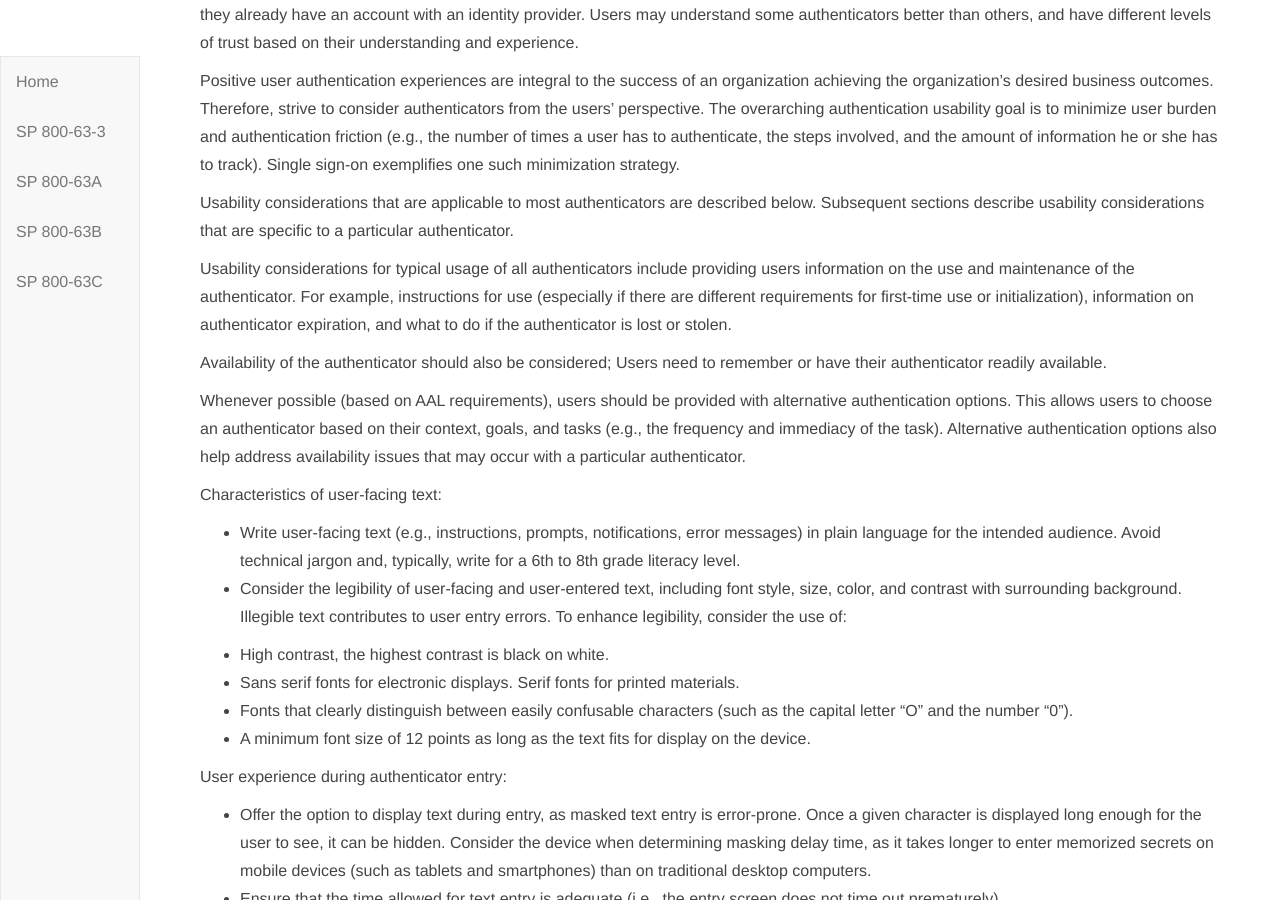
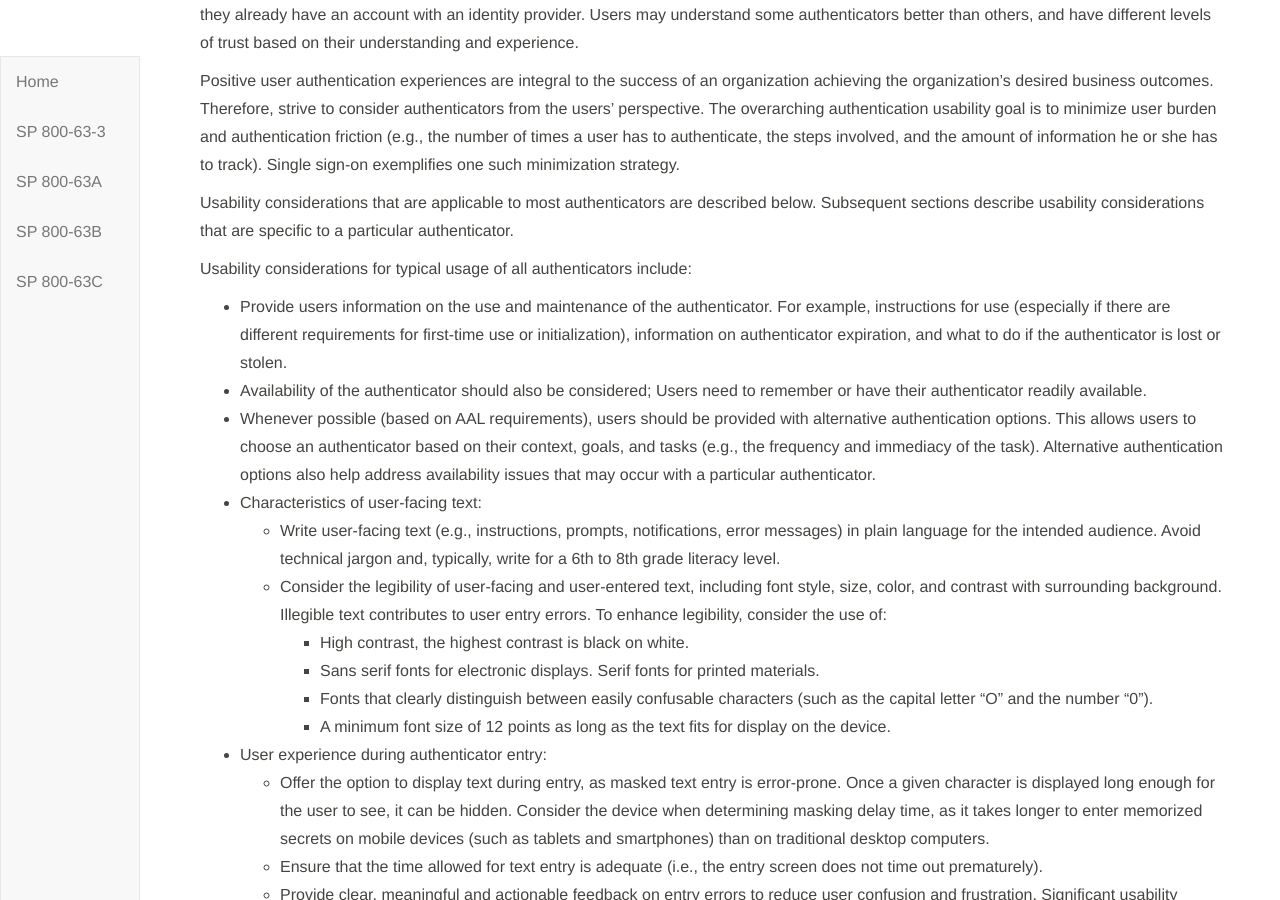
Before and after one commit to usnistgov/800-63-3, a Jekyll site: the page built from sp800-63b/sec10_usability.md, in a window 1280 px wide and 900 px high, scrolled down 1262 px. Built offline with Jekyll 4.4.1, drawn with Linux system fonts in a browser that asks for light colours; our own code applies the rules of GitHub Pages for plain Markdown files; some of the changed text lies outside the part shown.

Commit message:
Reverting back to previous format for 63B Usability

```diff
--- a/sp800-63b/sec10_usability.md
+++ b/sp800-63b/sec10_usability.md
@@ -36,41 +36,32 @@ Positive user authentication experiences are integral to the success of an organ
 
 Usability considerations that are applicable to most authenticators are described below. Subsequent sections describe usability considerations that are specific to a particular authenticator.
 
-Usability considerations for typical usage of all authenticators include providing users information on the use and maintenance of the authenticator. For example, instructions for use (especially if there are different requirements for first-time use or initialization), information on authenticator expiration, and what to do if the authenticator is lost or stolen.
+Usability considerations for typical usage of all authenticators include:
 
-Availability of the authenticator should also be considered; Users need to remember or have their authenticator readily available.
-
-Whenever possible (based on AAL requirements), users should be provided with alternative authentication options. This allows users to choose an authenticator based on their context, goals, and tasks (e.g., the frequency and immediacy of the task). Alternative authentication options also help address availability issues that may occur with a particular authenticator.
-
-Characteristics of user-facing text:
-
-
-* Write user-facing text (e.g., instructions, prompts, notifications, error messages) in plain language for the intended audience. Avoid technical jargon and, typically, write for a 6th to 8th grade literacy level.
-* Consider the legibility of user-facing and user-entered text, including font style, size, color, and contrast with surrounding background. Illegible text contributes to user entry errors. To enhance legibility, consider the use of:
-
-
- * High contrast, the highest contrast is black on white.
- * Sans serif fonts for electronic displays. Serif fonts for printed materials.
- * Fonts that clearly distinguish between easily confusable characters (such as the capital letter "O" and the number "0").
- * A minimum font size of 12 points as long as the text fits for display on the device.
-
-
-User experience during authenticator entry:
-
-
-* Offer the option to display text during entry, as masked text entry is error-prone. Once a given character is displayed long enough for the user to see, it can be hidden. Consider the device when determining masking delay time, as it takes longer to enter memorized secrets on mobile devices (such as tablets and smartphones) than on traditional desktop computers.
-* Ensure that the time allowed for text entry is adequate (i.e., the entry screen does not time out prematurely).
-* Provide clear, meaningful and actionable feedback on entry errors to reduce user confusion and frustration. Significant usability implications arise when users do not know they have entered text incorrectly.
-* Allow at least 10 entry attempts for authenticators requiring the entry of the authenticator output by the user. The longer and more complex the entry text, the greater the likelihood of user entry errors.
-* Provide clear, meaningful feedback on number of remaining allowed attempts. For rate limiting (throttling), inform users how long they have to wait until the next attempt to reduce confusion and frustration.
-
-Minimize the impact of form-factor constraints, such as limited touch and display areas on mobile devices:
-* Larger touch areas improve usability for text entry since typing on small devices is significantly more error prone and time consuming than typing on a full size keyboard. The smaller the onscreen keyboard, the more difficult it is to type, due to the size of the input mechanism (e.g., a finger) relative to the size of the on-screen target.
-* Follow good user interface and information design for small displays.
+* Provide users information on the use and maintenance of the authenticator. For example, instructions for use (especially if there are different requirements for first-time use or initialization), information on authenticator expiration, and what to do if the authenticator is lost or stolen.
+* Availability of the authenticator should also be considered; Users need to remember or have their authenticator readily available.
+* Whenever possible (based on AAL requirements), users should be provided with alternative authentication options. This allows users to choose an authenticator based on their context, goals, and tasks (e.g., the frequency and immediacy of the task). Alternative authentication options also help address availability issues that may occur with a particular authenticator.
+* Characteristics of user-facing text:
+  * Write user-facing text (e.g., instructions, prompts, notifications, error messages) in plain language for the intended audience. Avoid technical jargon and, typically, write for a 6th to 8th grade literacy level.
+  * Consider the legibility of user-facing and user-entered text, including font style, size, color, and contrast with surrounding background. Illegible text contributes to user entry errors. To enhance legibility, consider the use of:
+    * High contrast, the highest contrast is black on white.
+    * Sans serif fonts for electronic displays. Serif fonts for printed materials.
+    * Fonts that clearly distinguish between easily confusable characters (such as the capital letter "O" and the number "0").
+    * A minimum font size of 12 points as long as the text fits for display on the device.
+* User experience during authenticator entry:
+  * Offer the option to display text during entry, as masked text entry is error-prone. Once a given character is displayed long enough for the user to see, it can be hidden. Consider the device when determining masking delay time, as it takes longer to enter memorized secrets on mobile devices (such as tablets and smartphones) than on traditional desktop computers.
+  * Ensure that the time allowed for text entry is adequate (i.e., the entry screen does not time out prematurely).
+  * Provide clear, meaningful and actionable feedback on entry errors to reduce user confusion and frustration. Significant usability implications arise when users do not know they have entered text incorrectly.
+  * Allow at least 10 entry attempts for authenticators requiring the entry of the authenticator output by the user. The longer and more complex the entry text, the greater the likelihood of user entry errors.
+  * Provide clear, meaningful feedback on number of remaining allowed attempts. For rate limiting (throttling), inform users how long they have to wait until the next attempt to reduce confusion and frustration.
+* Minimize the impact of form-factor constraints, such as limited touch and display areas on mobile devices:
+  * Larger touch areas improve usability for text entry since typing on small devices is significantly more error prone and time consuming than typing on a full size keyboard. The smaller the onscreen keyboard, the more difficult it is to type, due to the size of the input mechanism (e.g., a finger) relative to the size of the on-screen target.
+  * Follow good user interface and information design for small displays.
 
 Intermittent events include events such as reauthentication, account lock-out, expiration, revocation, damage, loss, theft, and non-functional software.
 
 Usability considerations for intermittent events across authenticator types include:
+
 * To prevent users from needing to reauthenticate due to user inactivity, prompt users in order to trigger activity just before (e.g., 2 minutes before) an inactivity timeout would otherwise occur.
 * Prompt users with adequate time (e.g., 1 hour) to save their work before the fixed periodic reauthentication event required regardless of user activity.
 * Clearly communicate how and where to acquire technical assistance. For example, provide users with information such as a link to an online self-service feature, chat sessions or a phone number for help desk support. Ideally, sufficient information can be provided to enable users to recover from intermittent events on their own without outside intervention.
@@ -111,9 +101,8 @@ Users use the authenticator (physical or electronic record) to look up the appro
 
 Usability considerations for typical usage include:
 
-User experience during entry of look-up secrets.
-
-* Consider the prompts' complexity and size. The larger the subset of secrets a user is prompted to look up, the greater the usability implications are, both the cognitive workload and physical difficulty during entry.
+* User experience during entry of look-up secrets.
+  * Consider the prompts' complexity and size. The larger the subset of secrets a user is prompted to look up, the greater the usability implications are, both the cognitive workload and physical difficulty during entry.
 
 #### 10.2.3. Out of Band
 **_Typical Usage_**
@@ -121,6 +110,7 @@ User experience during entry of look-up secrets.
 Out of band authentication requires users have access to a primary and secondary communication channel.
 
 Usability considerations for typical usage:
+
 * Notify users of the receipt of a secret on a locked device. However, if the user locked the out of band device, the user is required to authenticate to the device to access the secret (so that the secret is not displayed on a locked device screen).
 * Depending on the implementation, consider form-factor constraints as they are particularly problematic when users must enter text on mobile devices. Providing larger touch areas will improve usability for entering secrets on mobile devices.
 * A better usability option is to offer features that do not require text entry on mobile devices (e.g., a single tap on the screen, or a copy feature so users can copy and paste the out of band secrets). Providing users such features is particularly helpful when the primary and secondary channels are on the same device. For example, it is difficult for users to transfer the authentication secret on a smartphone because they must switch back and forth—potentially multiple times—between the out of band application and the primary channel.
@@ -132,12 +122,12 @@ Users access the OTP generated by the single-factor OTP device. The authenticato
 
 Usability considerations for typical usage include:
 
-Authenticator output allows at least one minute between changes, but ideally allows users the full 2 minutes as specified in the requirement that the nonce be changed at least once every 2 minutes. Users need adequate time to enter the authenticator output (including looking back and forth between the single-factor OTP device and the entry screen).
+* Authenticator output allows at least one minute between changes, but ideally allows users the full 2 minutes as specified in the requirement that the nonce be changed at least once every 2 minutes. Users need adequate time to enter the authenticator output (including looking back and forth between the single-factor OTP device and the entry screen).
 
-Depending on the implementation, the following are additional usability considerations for implementers:
+* Depending on the implementation, the following are additional usability considerations for implementers:
 
-* If the single-factor OTP device supplies its output via an electronic interface such as USB, this is preferable since users do not have to manually enter the authenticator output. However, if a physical input (such as pressing a button) is required to operate, the location of the USB ports could pose usability difficulties. For example, the USB ports of some computers are located on the back of the computer and will be difficult for users to reach.
-* Limited availability of a direct computer interface such as a USB port could pose usability difficulties. For example, the number of USB ports on laptop computers is often very limited; this may force users to unplug other USB peripherals in order to use the single-factor OTP device.
+  * If the single-factor OTP device supplies its output via an electronic interface such as USB, this is preferable since users do not have to manually enter the authenticator output. However, if a physical input (such as pressing a button) is required to operate, the location of the USB ports could pose usability difficulties. For example, the USB ports of some computers are located on the back of the computer and will be difficult for users to reach.
+  * Limited availability of a direct computer interface such as a USB port could pose usability difficulties. For example, the number of USB ports on laptop computers is often very limited; this may force users to unplug other USB peripherals in order to use the single-factor OTP device.
 
 #### 10.2.5. Multi-factor OTP Device
 **_Typical Usage_**
@@ -146,11 +136,10 @@ Users access the OTP generated by the multi-factor OTP device through a second a
 
 Usability considerations for typical usage include:
 
-User experience during manual entry of the authenticator output.
-
-* For time-based OTP, provide a grace period in addition to the time during which the OTP is displayed. For example, if the authenticator output changes every minute, allow users the full 2 minutes specified [Section 5.1.4.1](#sfotpa). Users need adequate time to enter the authenticator output (including looking back and forth between the multi-factor OTP device and the entry screen).
-* Consider form-factor constraints if users must unlock the multi-factor OTP device via an integral entry pad or enter the authenticator output on mobile devices. Typing on small devices is significantly more error prone and time-consuming than typing on a traditional keyboard. The smaller the integral entry pad and onscreen keyboard, the more difficult it is to type. Providing larger touch areas improves usability for unlocking the multi-factor OTP device or entering the authenticator output on mobile devices.
-* Limited availability of a direct computer interface like a USB port could pose usability difficulties. For example, laptop computers often have a limited number of USB ports, which may force users to unplug other USB peripherals to use the multi-factor OTP device.
+* User experience during manual entry of the authenticator output.
+  * For time-based OTP, provide a grace period in addition to the time during which the OTP is displayed. For example, if the authenticator output changes every minute, allow users the full 2 minutes specified [Section 5.1.4.1](#sfotpa). Users need adequate time to enter the authenticator output (including looking back and forth between the multi-factor OTP device and the entry screen).
+  * Consider form-factor constraints if users must unlock the multi-factor OTP device via an integral entry pad or enter the authenticator output on mobile devices. Typing on small devices is significantly more error prone and time-consuming than typing on a traditional keyboard. The smaller the integral entry pad and onscreen keyboard, the more difficult it is to type. Providing larger touch areas improves usability for unlocking the multi-factor OTP device or entering the authenticator output on mobile devices.
+  * Limited availability of a direct computer interface like a USB port could pose usability difficulties. For example, laptop computers often have a limited number of USB ports, which may force users to unplug other USB peripherals to use the multi-factor OTP device.
 
 #### 10.2.6. Single-factor Cryptographic Software
 **_Typical Usage_**
@@ -158,6 +147,7 @@ User experience during manual entry of the authenticator output.
 Users authenticate by proving possession and control of the cryptographic software key.
 
 Usability considerations for typical usage include:
+
 * Give cryptographic keys appropriately descriptive names that are meaningful to users since users have to recognize and recall which cryptographic key to use for which authentication task. This prevents users from having to deal with multiple similarly- and ambiguously-named cryptographic keys. Selecting from multiple cryptographic keys on smaller mobile devices may be particularly problematic if the names of the cryptographic keys are shortened due to reduced screen size.
 
 #### 10.2.7. Single-factor Cryptographic Device
@@ -166,6 +156,7 @@ Usability considerations for typical usage include:
 Users authenticate by proving possession of the single-factor cryptographic device.
 
 Usability considerations for typical usage include:
+
 * Requiring a physical input (such as pressing a button) to operate the single-factor cryptographic device could pose usability difficulties. For example, some USB ports are located on the back of computers, making it difficult for users to reach.
 * Limited availability of a direct computer interface like a USB port could pose usability difficulties. For example, laptop computers often have a limited number of USB ports, which may force users to unplug other USB peripherals to use the single-factor cryptographic device.
 
@@ -175,6 +166,7 @@ Usability considerations for typical usage include:
 In order to authenticate, users prove possession and control of the cryptographic key stored on disk or some other "soft" media that requires activation. The activation is through the input of a second authentication factor, either a memorized secret or a biometric; usability considerations for the additional factor apply as well (see [Section 10.2.1](#memorizedsecrets) for memorized secrets and [Section 10.4](#biomusability) for biometrics used in multi-factor authenticators).
 
 Usability considerations for typical usage include:
+
 * Give cryptographic keys appropriately descriptive names that are meaningful to users since users have to recognize and recall which cryptographic key to use for which authentication task. This prevents users from having to deal with multiple similarly- and ambiguously-named cryptographic keys. Selecting from multiple cryptographic keys on smaller mobile devices may be particularly problematic if the names of the cryptographic keys are shortened due to reduced screen size.
 
 #### 10.2.9. Multi-factor Cryptographic Device
@@ -186,7 +178,7 @@ Usability considerations for typical usage include:
 
 * Do not require users to keep multi-factor cryptographic devices connected following authentication. Users may forget to disconnect the multi-factor cryptographic device when they are done with it (e.g., forgetting a smartcard in the smartcard reader and walking away from the computer).
 
- * Users need to be informed regarding whether the multi-factor cryptographic device is required to stay connected or not.
+  * Users need to be informed regarding whether the multi-factor cryptographic device is required to stay connected or not.
 
 * Give cryptographic keys appropriately descriptive names that are meaningful to users since users have to recognize and recall which cryptographic key to use for which authentication task. This prevents users being faced with multiple similarly and ambiguously named cryptographic keys. Selecting from multiple cryptographic keys on smaller mobile devices (such as smartphones) may be particularly problematic if the names of the cryptographic keys are shortened due to reduced screen size.
 * Limited availability of a direct computer interface like a USB port could pose usability difficulties. For example, laptop computers often have a limited number of USB ports, which may force users to unplug other USB peripherals to use the multi-factor cryptographic device.
@@ -218,24 +210,18 @@ Although there are other biometric modalities, the following three biometric mod
 * Ideally, users can select the modality they are most comfortable with for their second authentication factor. The user population may be more comfortable and familiar with—and accepting of—some biometric modalities than others.
 * User experience with biometrics as an activation factor.
 * Provide clear, meaningful feedback on number of remaining allowed attempts. For example, for rate limiting (throttling), inform users of the time period they have to wait until next attempt to reduce user confusion and frustration.
-
-Fingerprint Usability Considerations:
-
-* Users have to remember which finger(s) they used for initial enrollment.
-* The amount of moisture on the finger(s) affects the sensor's ability for successful capture.
-* Additional factors influencing fingerprint capture quality include age, gender, and occupation (e.g., users handling chemicals or working extensively with their hands may have degraded friction ridges).
-
-Face Usability Considerations:
-
-* Users have to remember whether they wore any artifacts, such as glasses, during enrollment because it affects facial recognition accuracy.
-* Differences in environmental lighting conditions can affect facial recognition accuracy.
-* Facial poses affect facial recognition accuracy (e.g., smiling versus neutral expression).
-
-Iris Usability Considerations:
-
-* Users wearing colored contacts may affect the iris recognition accuracy.
-* Users who have had eye surgery may need to re-enroll post-surgery.
-* Differences in environmental lighting conditions can affect iris recognition accuracy, especially for certain iris colors.
+* Fingerprint Usability Considerations:
+  * Users have to remember which finger(s) they used for initial enrollment.
+  * The amount of moisture on the finger(s) affects the sensor's ability for successful capture.
+  * Additional factors influencing fingerprint capture quality include age, gender, and occupation (e.g., users handling chemicals or working extensively with their hands may have degraded friction ridges).
+* Face Usability Considerations:
+  * Users have to remember whether they wore any artifacts, such as glasses, during enrollment because it affects facial recognition accuracy.
+  * Differences in environmental lighting conditions can affect facial recognition accuracy.
+  * Facial poses affect facial recognition accuracy (e.g., smiling versus neutral expression).
+* Iris Usability Considerations:
+  * Users wearing colored contacts may affect the iris recognition accuracy.
+  * Users who have had eye surgery may need to re-enroll post-surgery.
+  * Differences in environmental lighting conditions can affect iris recognition accuracy, especially for certain iris colors.
 
 **_Intermittent Events_**
 
@@ -246,8 +232,8 @@ As biometrics are only permitted as a second factor for multi-factor authenticat
 * Iris recognition may not work for people who had eye surgery, unless they re-enroll.
 
 Across all biometric modalities, usability considerations for intermittent events include:
+
 * An alternative authentication method must be available and functioning. In cases where biometrics do not work, allow users to use a memorized secret as an alternative second factor.
-
-Provisions for technical assistance:
-* Clearly communicate information on how and where to acquire technical assistance. For example, provide users information such as a link to online self-service feature and a phone number for help desk support. Ideally, provide sufficient information to enable users to recover from intermittent events on their own without outside intervention.
-* Inform users of factors that may affect the sensitivity of the biometric sensor (e.g., cleanliness of the sensor).
+* Provisions for technical assistance:
+  * Clearly communicate information on how and where to acquire technical assistance. For example, provide users information such as a link to online self-service feature and a phone number for help desk support. Ideally, provide sufficient information to enable users to recover from intermittent events on their own without outside intervention.
+  * Inform users of factors that may affect the sensitivity of the biometric sensor (e.g., cleanliness of the sensor).
```
Also changed, not shown: other parts of sp800-63b/sec10_usability.md (+11 -12 lines).
